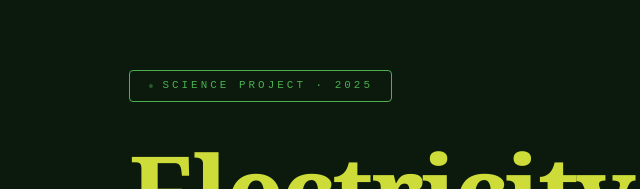
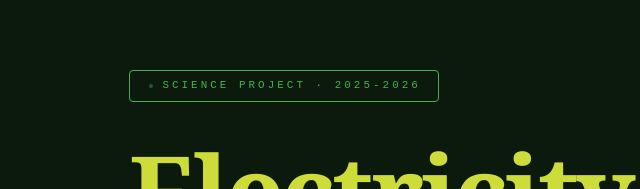
Before and after one commit to glennn-mw/https-group3.github.io, a plain HTML site: page index.html in a window 1280 px wide. Shown: the part 142-331 px from the top of the page, 51-691 px from the left. Drawn offline with Linux system fonts and the light colour scheme.

Commit message:
Update index.html

```diff
--- a/index.html
+++ b/index.html
@@ -246,7 +246,7 @@ footer{background:var(--bg2);border-top:1px solid var(--border);padding:2.8rem 2
   <div class="leaf lf2"></div>
   <div class="leaf lf3"></div>
   <div class="hero-content">
-    <div class="hero-kicker">Science Project · 2025</div>
+    <div class="hero-kicker">Science Project · 2025-2026</div>
     <h1>
       <span class="h-elec">Electricity</span><br>
       <span class="h-amp">&amp;</span>
```
